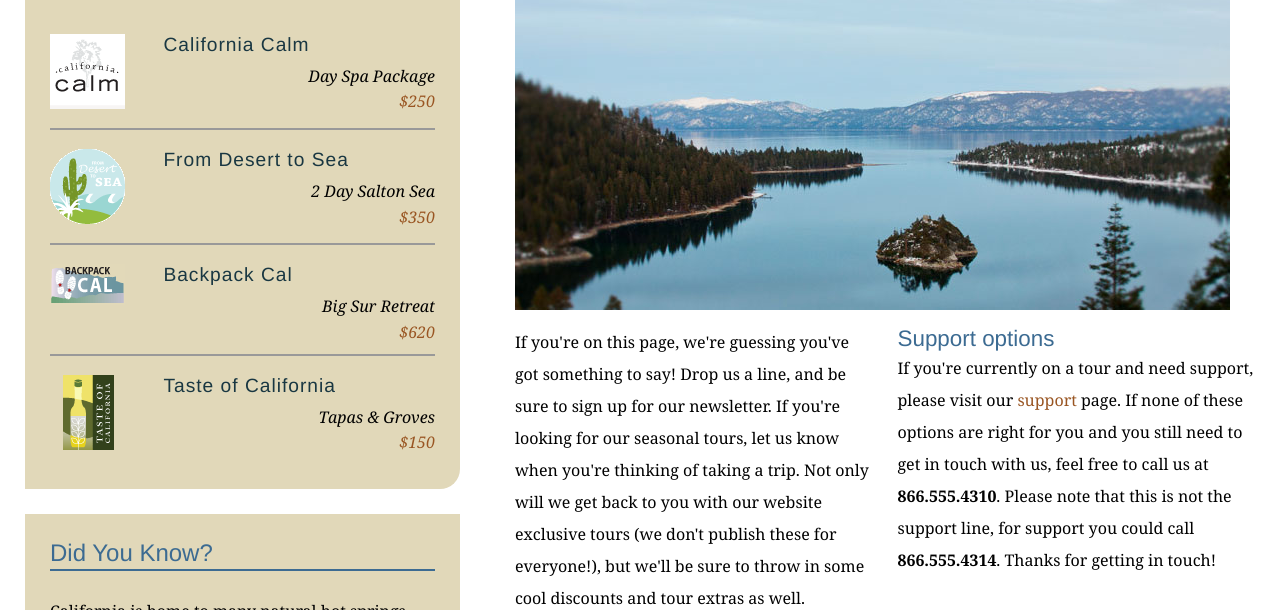
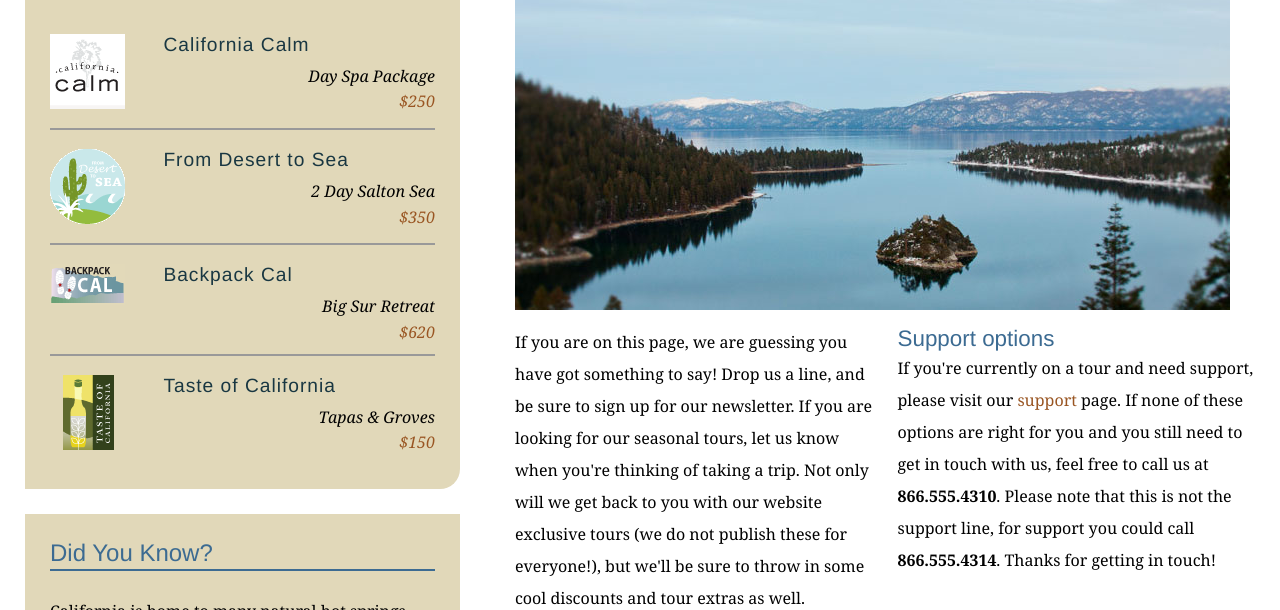
Before and after one commit to hemanshidobaria163/explore_california_hemanshi_dobaria, a plain HTML site: page contact.html in a window 1280 px wide. Shown: the part 342-952 px from the top of the page. Drawn offline with Linux system fonts and the light colour scheme.

Commit message:
Removed contractions from contact page text.

```diff
--- a/contact.html
+++ b/contact.html
@@ -68,7 +68,7 @@
           <h1>Get in touch</h1>
           <img src="assets/images/emerald_bay.jpg" alt="Beautiful Lake Tahoe" class="articleImage" />
           <div class="multiCol">
-            <p>If you're on this page, we're guessing you've got something to say! Drop us a line, and be sure to sign up for our newsletter. If you're looking for our seasonal tours,  let us know when you're thinking of taking a trip. Not only will we get back to you with our website exclusive tours (we don't publish these for everyone!), but we'll be sure to throw in some cool discounts and tour extras as well.</p>
+            <p>If you are on this page, we are guessing you have got something to say! Drop us a line, and be sure to sign up for our newsletter. If you are looking for our seasonal tours,  let us know when you're thinking of taking a trip. Not only will we get back to you with our website exclusive tours (we do not publish these for everyone!), but we'll be sure to throw in some cool discounts and tour extras as well.</p>
 
             <h2>Support options</h2>
             <p>If you're currently on a tour and need support, please visit our <a href="support.html">support</a> page. If none of these options are right for you and you still need to get in touch with us, feel free to call us at<span class="phone"> <strong>866.555.4310</strong>. Please note that this is not the support line, for support you could call </span><strong>866.555.4314</strong>. Thanks for getting in touch!</p>
```
